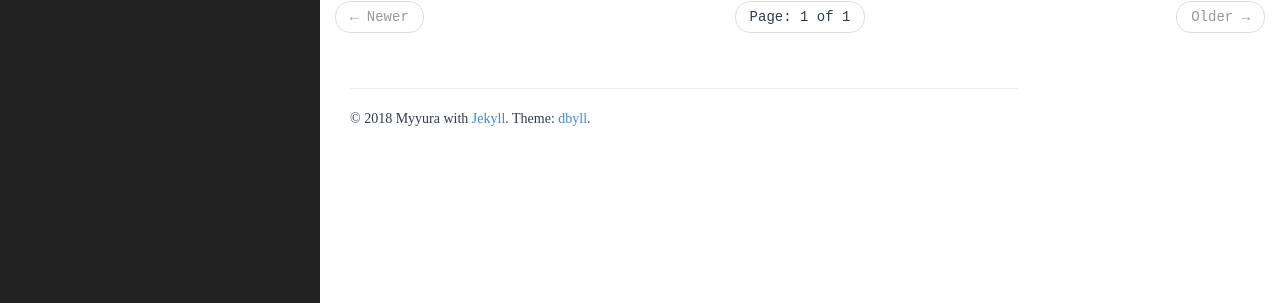
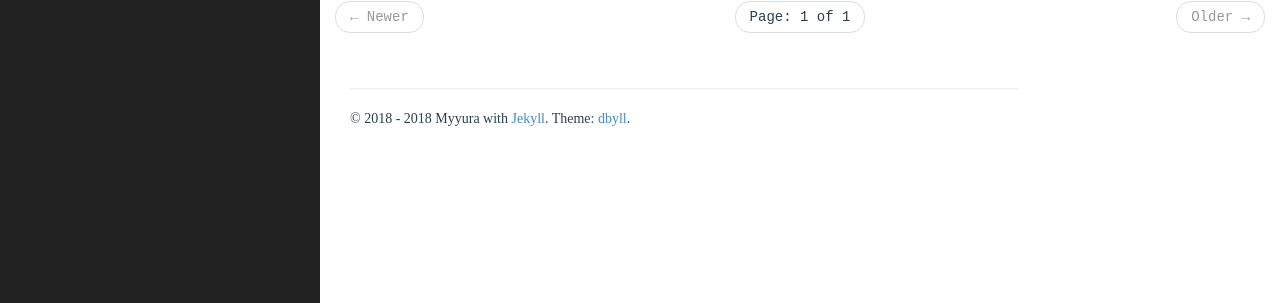
Before and after one commit to Myyura/myyura.github.io, a Jekyll site: the page built from index.html, in a window 1280 px wide. Shown: the part 588-891 px from the top of the page. Built offline with Jekyll 4.4.1, drawn with Linux system fonts in a browser that asks for light colours; a script that is not in the unit is left out; the list of posts is cut into pages by our own code.

Commit message:
Add copyright

```diff
--- a/_includes/page.html
+++ b/_includes/page.html
@@ -8,7 +8,7 @@
     <footer>
         <hr/>
         <p>
-            &copy; {{ site.time | date: '%Y' }} {{ site.author.name }} with <a href="http://jekyllrb.com/">Jekyll</a>. Theme: <a href="https://github.com/dbtek/dbyll">dbyll</a>.
+            &copy; 2018 - {{ site.time | date: '%Y' }} {{ site.author.name }} with <a href="http://jekyllrb.com/">Jekyll</a>. Theme: <a href="https://github.com/dbtek/dbyll">dbyll</a>.
         </p>
     </footer>
 </div>
--- a/_includes/post.html
+++ b/_includes/post.html
@@ -99,7 +99,7 @@
     <footer>
         <hr/>
         <p>
-             &copy; {{ site.time | date: '%Y' }} {{ site.author.name }} with <a href="http://jekyllrb.com/">Jekyll</a>. Theme: <a href="https://github.com/dbtek/dbyll">dbyll</a>.
+             &copy; 2018 - {{ site.time | date: '%Y' }} {{ site.author.name }} with <a href="http://jekyllrb.com/">Jekyll</a>. Theme: <a href="https://github.com/dbtek/dbyll">dbyll</a>.
         </p>
     </footer>
 </div>
```
